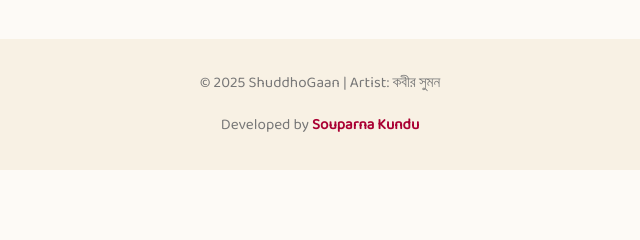
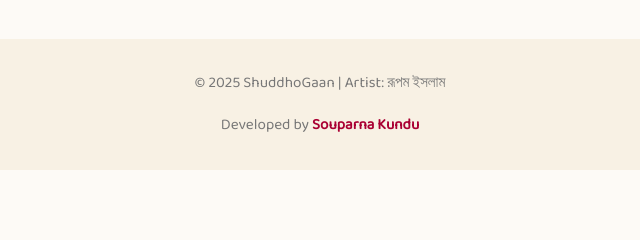
Before and after one commit to Souparnoo/shuddhogaan, a plain HTML site: page artists/rupam-islam.html in a window 1280 px wide. Shown: the part 546-786 px from the top of the page, 320-960 px from the left. Drawn offline with Linux system fonts and the light colour scheme.

Commit message:
Update rupam-islam.html
Fixed name কবীর সুমন to রূপম ইসলাম

```diff
--- a/artists/rupam-islam.html
+++ b/artists/rupam-islam.html
@@ -28,7 +28,7 @@
   </main>
 
   <footer>
-    <p>© 2025 ShuddhoGaan | Artist: কবীর সুমন</p>
+    <p>© 2025 ShuddhoGaan | Artist: রূপম ইসলাম</p>
     <p>Developed by <a href="https://github.com/souparnoo" target="_blank">Souparna Kundu</a></p>
   </footer>
 </body>
```
